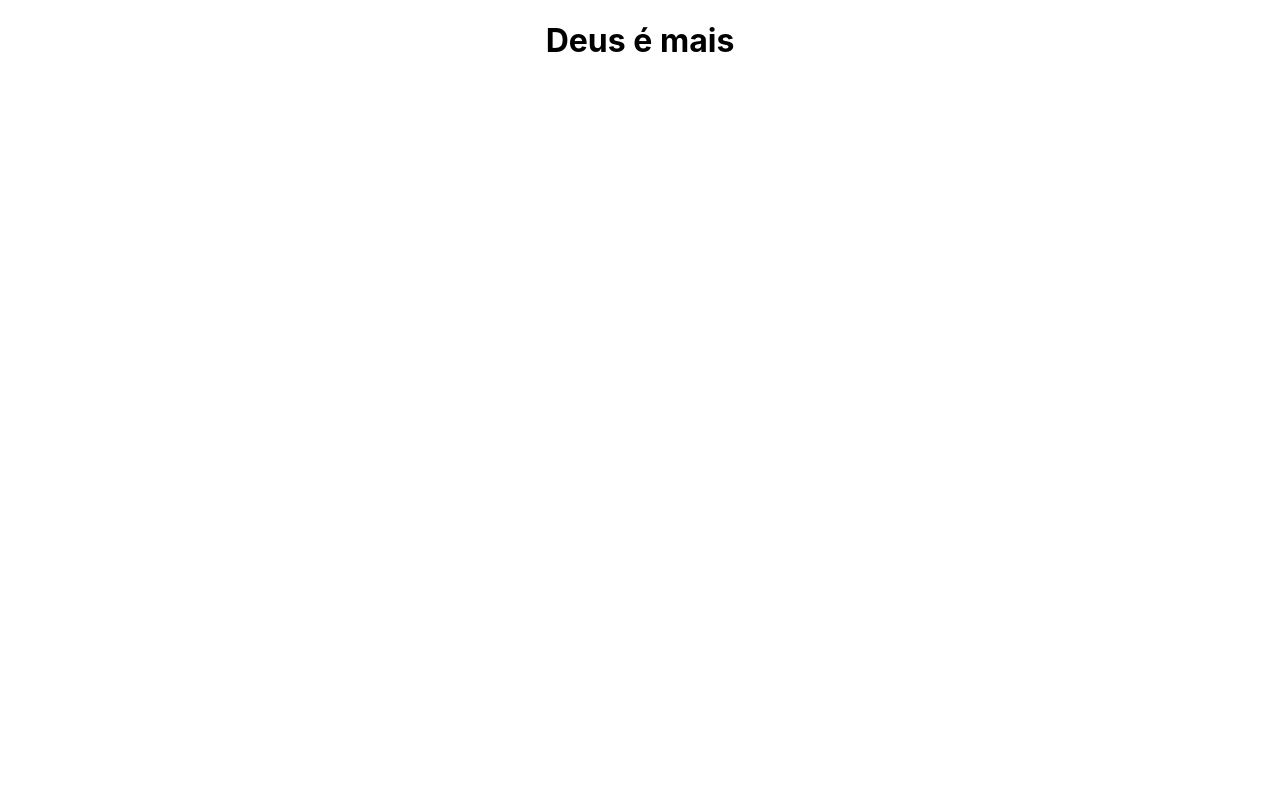
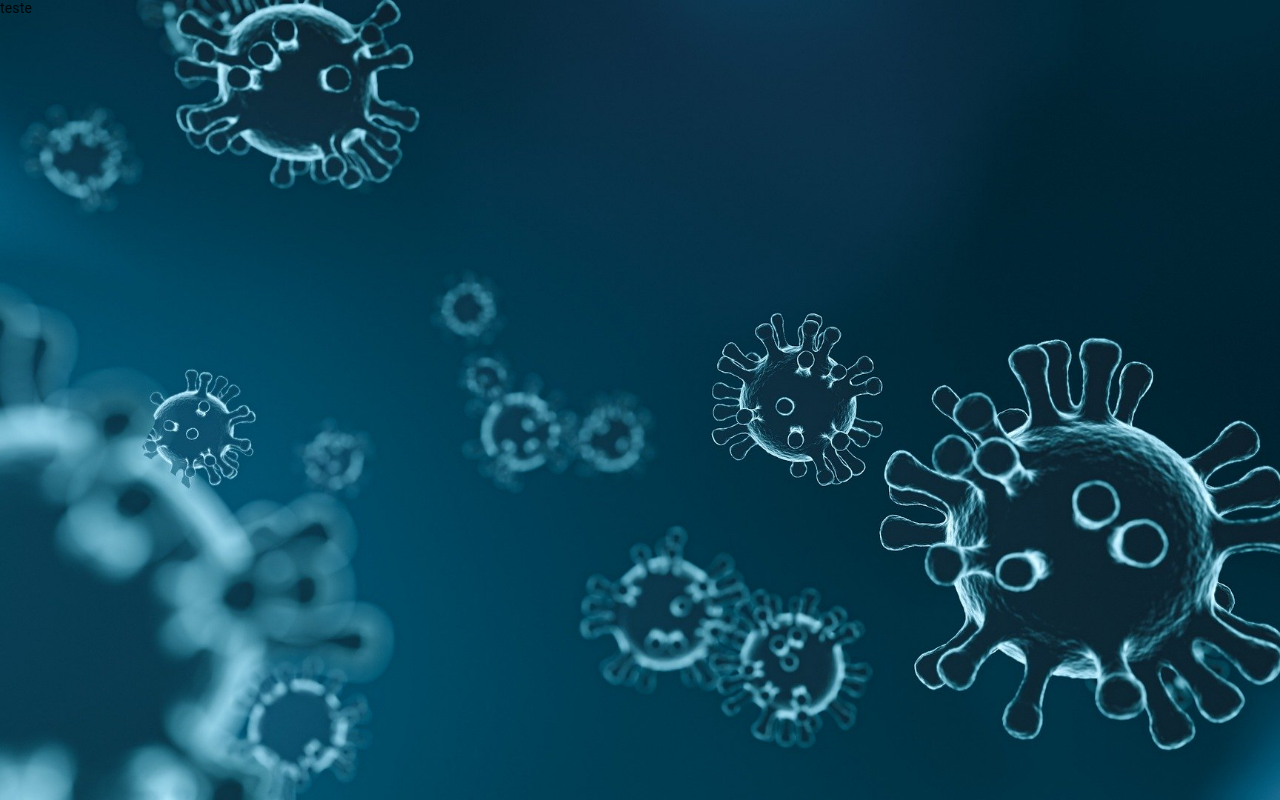
Before and after one commit to LuizCarlosVilela/covid19-News, a React (Create React App) app: page / in a window 1280 px wide. Built offline with nearby package versions, Linux system fonts and the light colour scheme.

Commit message:
Creating global-styled

```diff
--- a/src/App.css
+++ /dev/null
@@ -1,3 +0,0 @@
-.App {
-  text-align: center;
-}
--- a/src/App.js
+++ b/src/App.js
@@ -1,11 +1,16 @@
 import React from "react";
-import "./App.css";
+import { StylesProvider } from "@material-ui/styles";
+import { CssBaseline } from "@material-ui/core";
+
+import GlobalStyle from "./commons/styles/global-style";
 
 function App() {
   return (
-    <div className="App">
-      <h1>Deus é mais</h1>
-    </div>
+    <StylesProvider injectFirst>
+      <CssBaseline />
+      <GlobalStyle />
+      <div>teste</div>
+    </StylesProvider>
   );
 }
 
--- /dev/null
+++ b/src/commons/styles/global-style.js
@@ -0,0 +1,30 @@
+import { createGlobalStyle } from "styled-components";
+import CovidImg from "../../assets/images/covid.jpg";
+
+const globalStyle = createGlobalStyle`
+  * {
+    outline: none;
+    box-sizing: border-box;
+  }
+  body {
+    line-height: normal;
+  }
+  html, body {
+    width: 100%;
+    min-height: 100%;
+
+    display: flex;
+    padding: 0;
+    margin: 0;
+  }
+
+  #root {
+    background: url(${CovidImg});
+    height: 100%;
+    width: 100%;
+    background-size: cover;
+    background-position: center center;
+  }
+`;
+
+export default globalStyle;
--- a/src/index.css
+++ /dev/null
@@ -1,13 +0,0 @@
-body {
-  margin: 0;
-  font-family: -apple-system, BlinkMacSystemFont, 'Segoe UI', 'Roboto', 'Oxygen',
-    'Ubuntu', 'Cantarell', 'Fira Sans', 'Droid Sans', 'Helvetica Neue',
-    sans-serif;
-  -webkit-font-smoothing: antialiased;
-  -moz-osx-font-smoothing: grayscale;
-}
-
-code {
-  font-family: source-code-pro, Menlo, Monaco, Consolas, 'Courier New',
-    monospace;
-}
--- a/src/index.js
+++ b/src/index.js
@@ -1,6 +1,5 @@
 import React from "react";
 import ReactDOM from "react-dom";
-import "./index.css";
 import App from "./App";
 
 ReactDOM.render(
```
